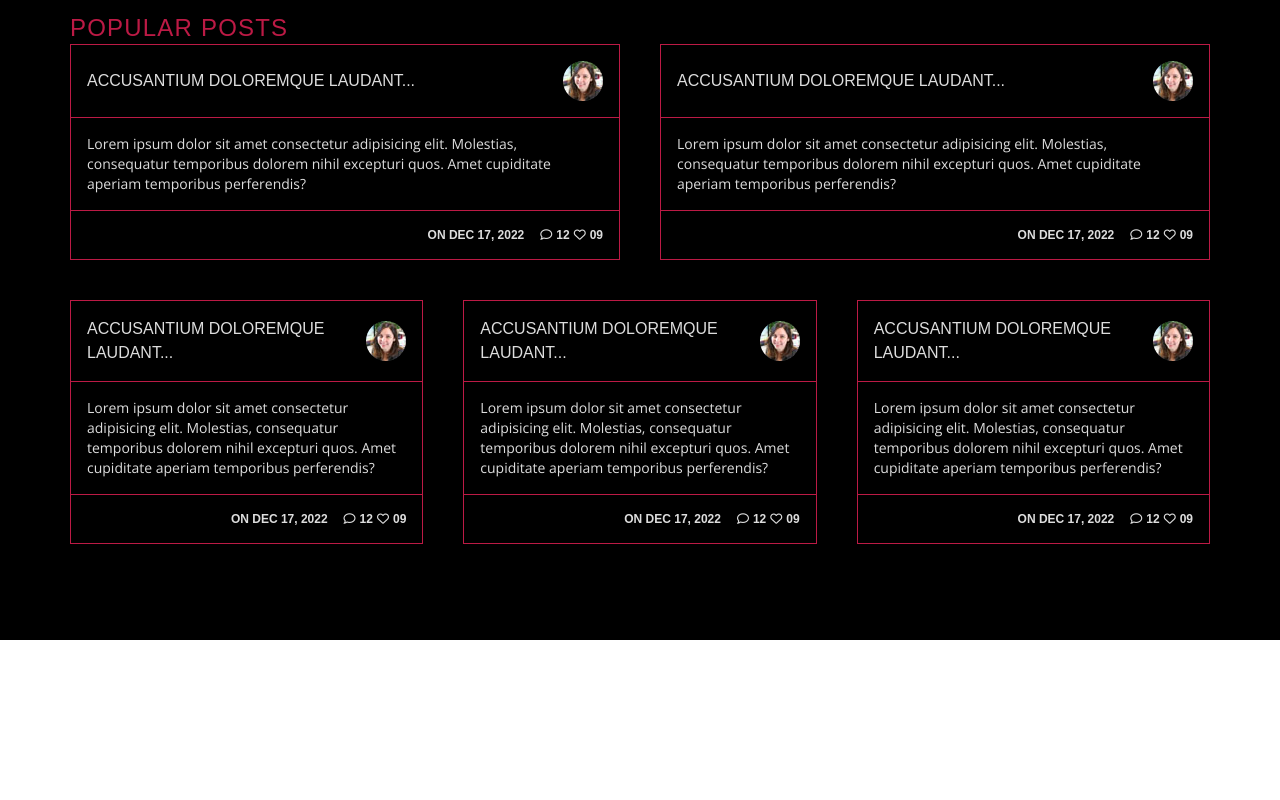
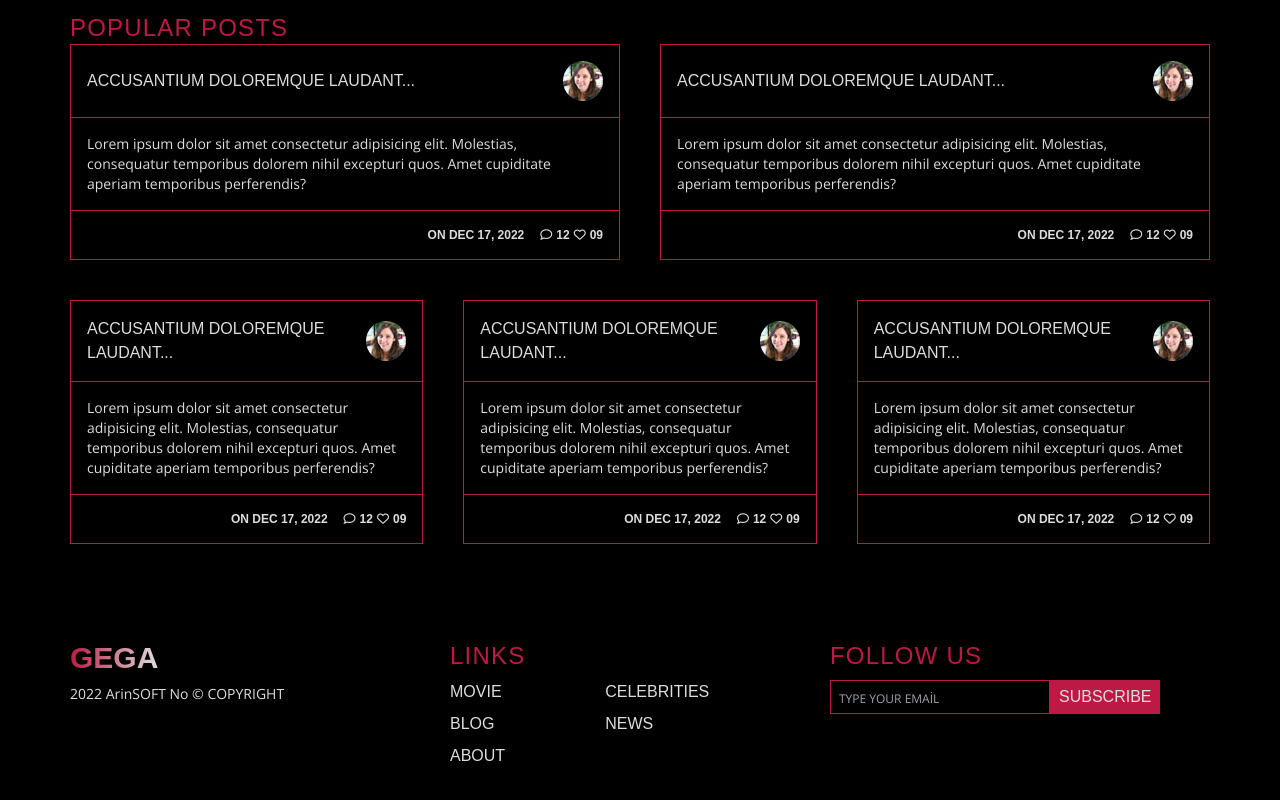
Before and after one commit to sergentrkmdg/gega-project, a plain HTML site: page public/index.html in a window 1280 px wide. Shown: the part 1979-2779 px from the top of the page. Before the commit the page ends 2619 px from the top, so only its background shows below. Drawn offline with nearby package versions, Linux system fonts and the light colour scheme; a web font is replaced by a local one.

Commit message:
footer section

```diff
--- a/public/index.html
+++ b/public/index.html
@@ -445,5 +445,36 @@
         </div>
       </div>
     </section>
+
+    <!--Footer Section-->
+    <footer class="bg-black  text-gega-grey">
+      <!--Footer Container-->
+      <div class="container flex flex-col md:flex-row px-10 lg:px-0 pb-8">
+        <!--Left-->
+        <div class="basis-1/3">
+          <a href="#" class="text-2xl lg:text-3xl font-bold text-transparent bg-gradient-to-r bg-clip-text from-gega-red to-gega-grey">GEGA</a>
+          <p class="text-sm mt-2">2022 ArinSOFT No &copy; COPYRIGHT</p>
+        </div>
+        <!--Middle-->
+        <div class="basis-1/3 ">
+          <h2 class="mb-2 text-gega-red">LINKS</h2>
+          <div class="grid grid-cols-5 gap-2 uppercase">
+          <a class="col-span-2 hover:text-gega-melon duration-500" href="#">Movie</a>
+          <a class="col-span-2 hover:text-gega-melon duration-500" href="#">Celebrities</a>
+          <a class="col-span-2 hover:text-gega-melon duration-500" href="#">Blog</a>
+          <a class="col-span-2 hover:text-gega-melon duration-500" href="#">News</a>
+          <a class="col-span-2 hover:text-gega-melon duration-500" href="#">About</a>
+          </div>
+        </div>
+        <!--Right-->
+        <div class="basis-1/3">
+          <h2 class="mb-2 text-gega-red">FOLLOW US</h2>
+          <form action="" class="flex">
+            <input class="py-1 px-2 bg-transparent border border-gega-red placeholder:text-xs outline-none " placeholder="TYPE YOUR EMAİL" type="text">
+            <button class="py-1 px-2 border border-gega-red bg-gega-red font-gemunu uppercase">Subscribe</button>
+          </form>
+        </div>
+      </div>
+    </footer>
 </body>
 </html>
```
Also changed, not shown: public/css/styles.css.
